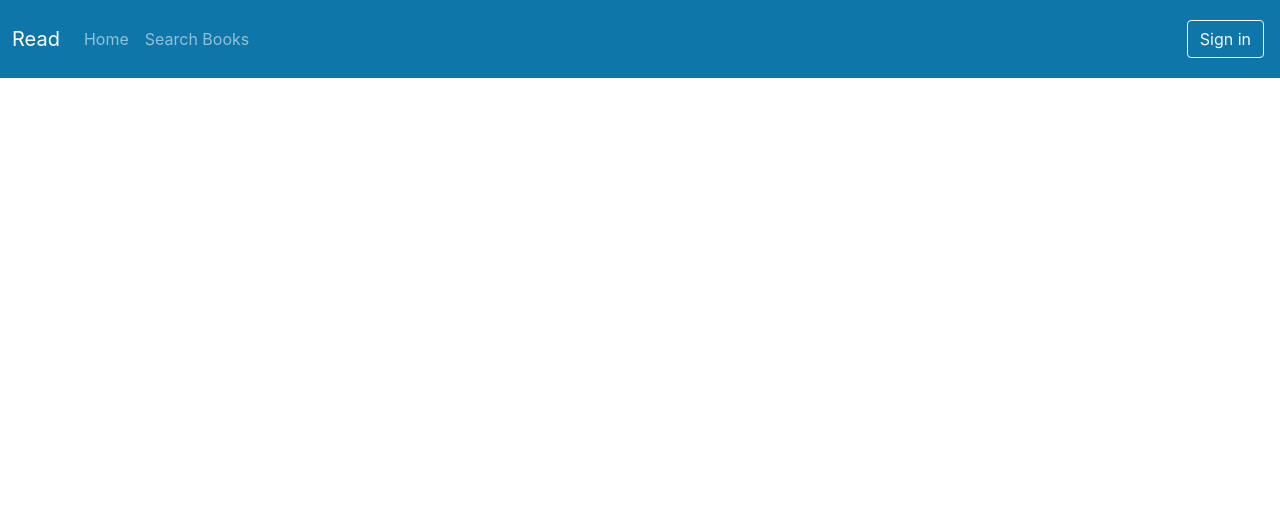
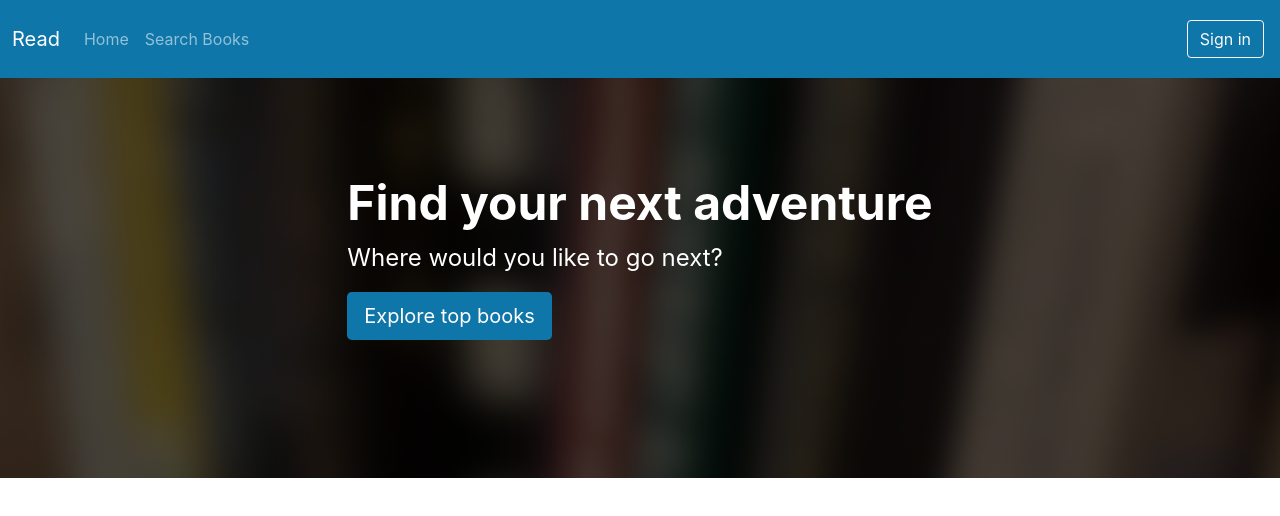
Before and after one commit to carame41225/library-frontend, a React (Create React App) app: page / in a window 1280 px wide. Shown: the top 516 px of the page. Built offline with nearby package versions, Linux system fonts and the light colour scheme.

Commit message:
add homepage-ExploreTopBooks

```diff
--- a/src/App.tsx
+++ b/src/App.tsx
@@ -1,9 +1,16 @@
 import React from "react";
 import "./App.css";
 import { Navbar } from "./layouts/NavbarAndFooter/Navbar";
+import { ExploreTopBooks } from "./layouts/HomePage/ExploreTopBooks";
 
 function App() {
-  return <Navbar />;
+  return (
+    <div>
+      <Navbar />
+      <ExploreTopBooks />
+    </div>
+  );
 }
 
+
 export default App;
--- /dev/null
+++ b/src/layouts/HomePage/ExploreTopBooks.tsx
@@ -0,0 +1,22 @@
+export const ExploreTopBooks = () => {
+    return (
+        <div className="p-5 mb-4 bg-dark header">
+            <div
+                className="container-fluid py-5 text-white
+            d-flex justify-content-center align-items-center"
+            >
+                <div>
+                    <h1 className="display-5 fw-bold">Find your next adventure</h1>
+                    <p className="col-md-8 fs-4">Where would you like to go next?</p>
+                    <a
+                        type="button"
+                        className="btn main-color btn-lg text-white"
+                        href="#"
+                    >
+                        Explore top books
+                    </a>
+                </div>
+            </div>
+        </div>
+    );
+};
```
